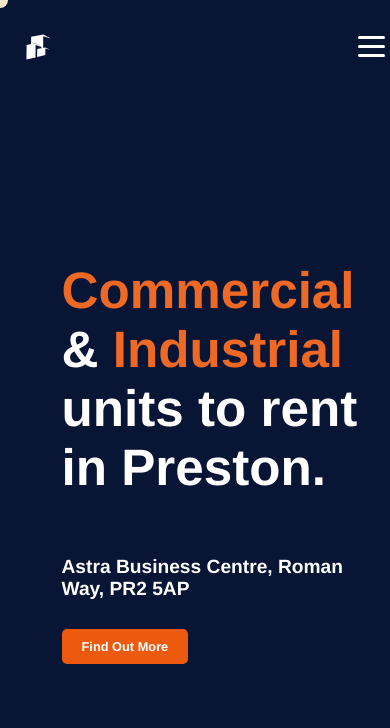
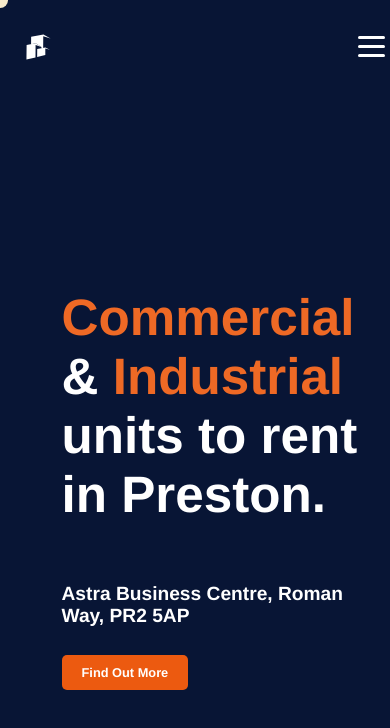
Before and after one commit to candwberry/astrabusinesscentre, a SvelteKit app: page / in a window 390 px wide. Shown: the top 728 px of the page. Built offline with nearby package versions, Linux system fonts and the light colour scheme.

Commit message:
🚑️ Emergency fix

```diff
--- a/src/routes/+page.svelte
+++ b/src/routes/+page.svelte
@@ -304,7 +304,6 @@ main {
     width: 600px;
     height: 600px;
     transition: opacity 0.3s ease;
-    transform: scale(2.5);
 }
 
 @media (max-width: 1200px) {
@@ -356,6 +355,9 @@ main {
         max-width: 250px;
         opacity: 0.1;
     }
+
+    .gridItem img {
+    }
 }
 
 #hero {
@@ -381,7 +383,7 @@ main {
     flex: 1;
     display: flex;
     justify-content: flex-end;
-    padding-right: calc(25% - 10rem);
+    padding-right: calc(20% - 4rem);
     padding-bottom: 5%;
 }
 
@@ -399,10 +401,6 @@ main {
         justify-content: center;
     }
 
-    #hero > div {
-        padding-bottom: 20%;
-    }
-
     #hero-right {
         position: absolute;
         top: 0;
@@ -417,7 +415,7 @@ main {
     .main-img.special {
         max-width: 400px;
         opacity: 0.4;
-        transform: scale(2);
+        transform: scale(1.2);
     }
 }
 
```
